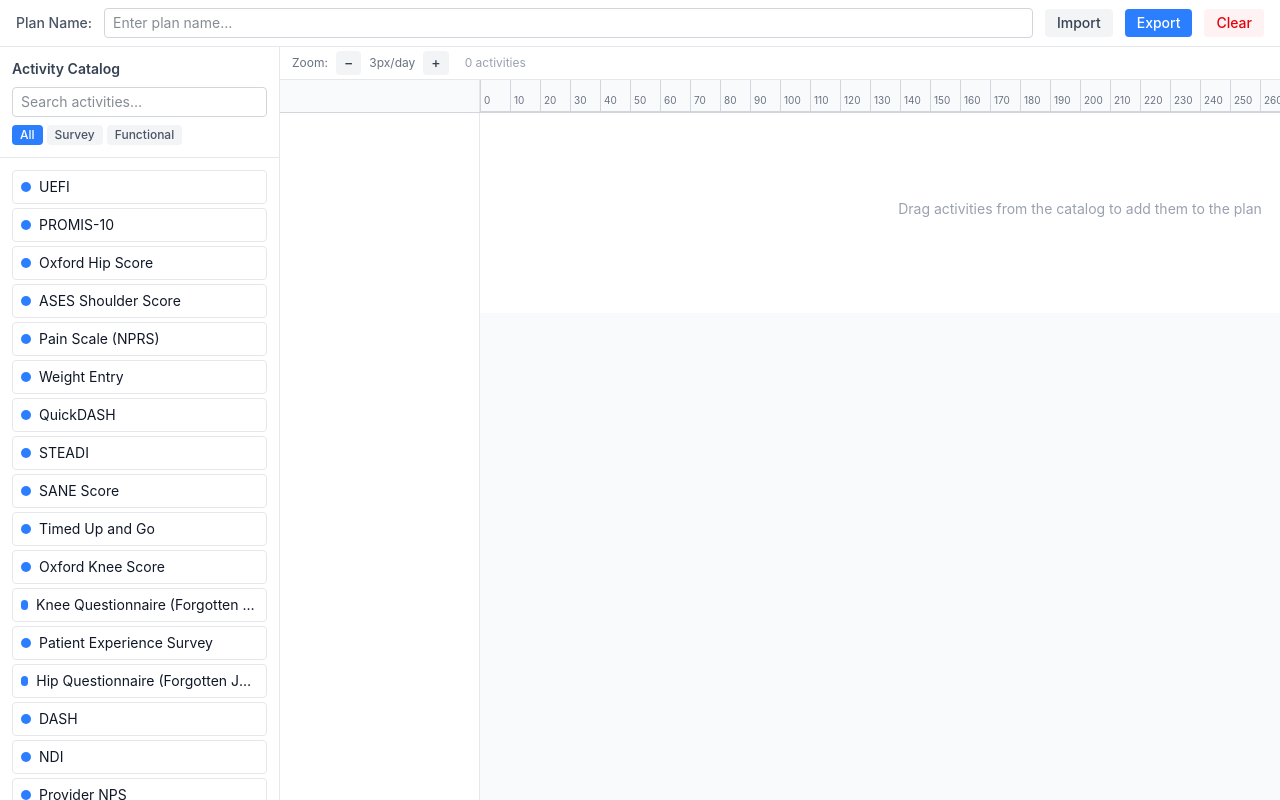
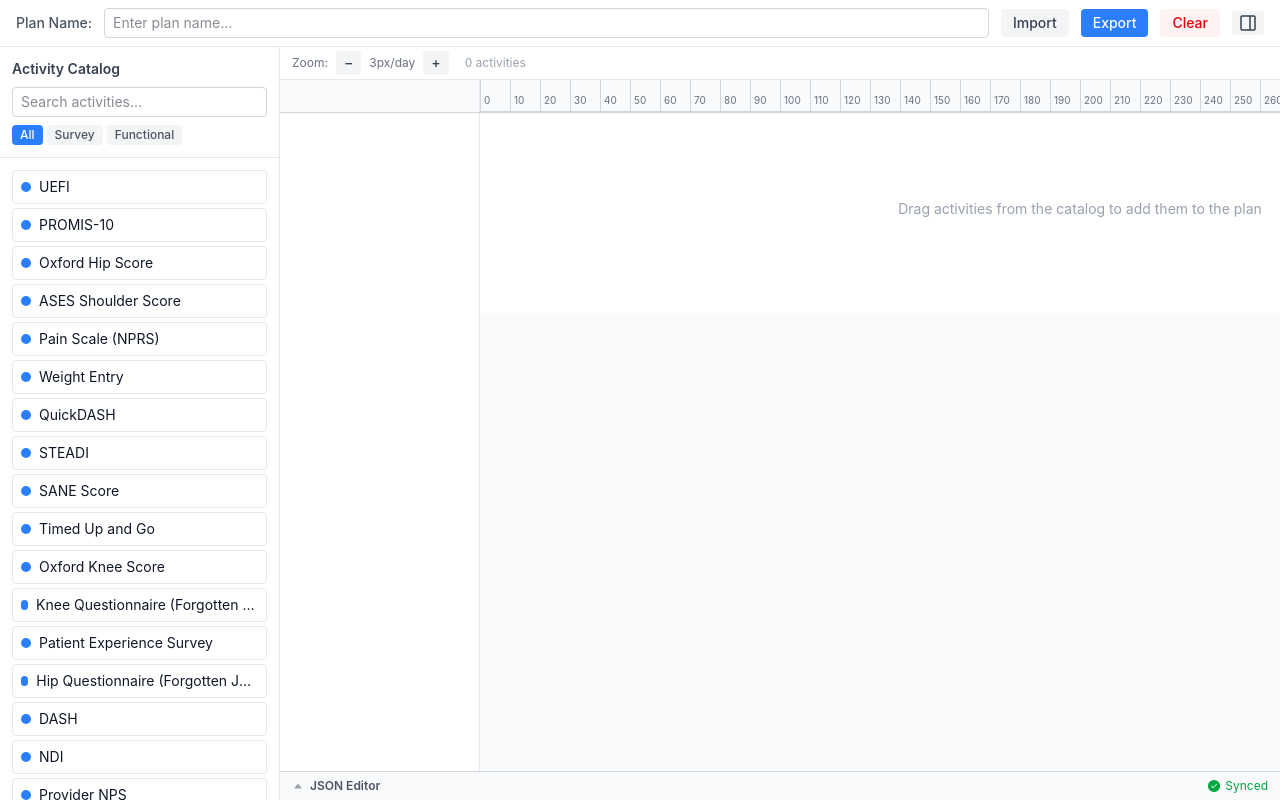
Before and after one commit to CompliantInnovation/redesigned-palm-tree, a Next.js app: page / in a window 1280 px wide. Built offline with nearby package versions, Linux system fonts and the light colour scheme.

Commit message:
JSON editor

```diff
--- /dev/null
+++ b/src/components/JsonEditor.tsx
@@ -0,0 +1,232 @@
+"use client";
+
+import { useState, useEffect, useRef, useCallback } from "react";
+import { Plan, PlanAction, ExportedPlan } from "@/lib/types";
+import { exportPlan, validateImportedPlan } from "@/lib/utils";
+
+type ValidationState = "valid" | "invalid-json" | "invalid-schema" | "synced";
+
+export type JsonEditorOrientation = "vertical" | "horizontal";
+
+interface JsonEditorProps {
+  plan: Plan;
+  dispatch: React.Dispatch<PlanAction>;
+  orientation: JsonEditorOrientation;
+  className?: string;
+}
+
+function serializePlan(plan: Plan): string {
+  return JSON.stringify(exportPlan(plan), null, 2);
+}
+
+function validate(text: string): { state: ValidationState; parsed?: ExportedPlan } {
+  let parsed: unknown;
+  try {
+    parsed = JSON.parse(text);
+  } catch {
+    return { state: "invalid-json" };
+  }
+  if (!validateImportedPlan(parsed)) {
+    return { state: "invalid-schema" };
+  }
+  return { state: "valid", parsed: parsed as ExportedPlan };
+}
+
+const DEFAULT_SIZE = 300;
+const MIN_SIZE = 80;
+const MAX_SIZE = 800;
+
+export function JsonEditor({ plan, dispatch, orientation, className = "" }: JsonEditorProps) {
+  const [collapsed, setCollapsed] = useState(true);
+  const [size, setSize] = useState(DEFAULT_SIZE);
+  const [text, setText] = useState(() => serializePlan(plan));
+  const [status, setStatus] = useState<ValidationState>("synced");
+  const isLocalEdit = useRef(false);
+  const resizeState = useRef<{ startPos: number; startSize: number } | null>(null);
+
+  const isHorizontal = orientation === "horizontal";
+
+  useEffect(() => {
+    if (isLocalEdit.current) {
+      isLocalEdit.current = false;
+      return;
+    }
+    const serialized = serializePlan(plan);
+    setText(serialized);
+    setStatus("synced");
+  }, [plan]);
+
+  const handleChange = useCallback(
+    (value: string) => {
+      setText(value);
+      const result = validate(value);
+      setStatus(result.state);
+      if (result.state === "valid" && result.parsed) {
+        isLocalEdit.current = true;
+        dispatch({ type: "IMPORT_PLAN", plan: result.parsed });
+        setStatus("synced");
+      }
+    },
+    [dispatch]
+  );
+
+  const onResizePointerDown = useCallback((e: React.PointerEvent) => {
+    e.preventDefault();
+    (e.target as HTMLElement).setPointerCapture(e.pointerId);
+    resizeState.current = {
+      startPos: isHorizontal ? e.clientX : e.clientY,
+      startSize: size,
+    };
+  }, [size, isHorizontal]);
+
+  const onResizePointerMove = useCallback((e: React.PointerEvent) => {
+    if (!resizeState.current) return;
+    const currentPos = isHorizontal ? e.clientX : e.clientY;
+    // Dragging left / up should increase size
+    const delta = resizeState.current.startPos - currentPos;
+    setSize(Math.min(MAX_SIZE, Math.max(MIN_SIZE, resizeState.current.startSize + delta)));
+  }, [isHorizontal]);
+
+  const onResizePointerUp = useCallback(() => {
+    resizeState.current = null;
+  }, []);
+
+  const textareaClasses = `h-full w-full resize-none border-0 bg-gray-950 p-3 font-mono text-xs leading-relaxed text-gray-100 focus:outline-none ${
+    status === "invalid-json" || status === "invalid-schema"
+      ? "ring-2 ring-inset ring-red-500/30"
+      : ""
+  }`;
+
+  if (isHorizontal) {
+    return (
+      <div className={`flex flex-row ${className}`}>
+        {/* Resize handle */}
+        {!collapsed && (
+          <div
+            className="flex w-1.5 cursor-col-resize items-center justify-center border-l border-gray-300 bg-gray-100 hover:bg-gray-200"
+            onPointerDown={onResizePointerDown}
+            onPointerMove={onResizePointerMove}
+            onPointerUp={onResizePointerUp}
+          >
+            <div className="h-8 w-0.5 rounded-full bg-gray-400" />
+          </div>
+        )}
+        <div className={`flex flex-col ${collapsed ? "" : ""}`} style={collapsed ? { width: 0 } : { width: size }}>
+          {!collapsed && (
+            <div className="flex items-center justify-between bg-gray-50 px-3 py-1.5 border-b border-gray-200">
+              <span className="text-xs font-semibold text-gray-600">JSON Editor</span>
+              <StatusBadge status={status} />
+            </div>
+          )}
+          {!collapsed && (
+            <div className="flex-1 overflow-hidden">
+              <textarea
+                value={text}
+                onChange={(e) => handleChange(e.target.value)}
+                spellCheck={false}
+                className={textareaClasses}
+              />
+            </div>
+          )}
+        </div>
+        {/* Collapse toggle — thin vertical tab on the edge */}
+        <button
+          onClick={() => setCollapsed((c) => !c)}
+          className="flex w-5 flex-shrink-0 items-center justify-center border-l border-gray-300 bg-gray-50 hover:bg-gray-100"
+          title={collapsed ? "Show JSON Editor" : "Hide JSON Editor"}
+        >
+          <svg
+            className={`h-3 w-3 text-gray-400 transition-transform ${collapsed ? "rotate-180" : ""}`}
+            viewBox="0 0 12 12"
+            fill="currentColor"
+          >
+            <path d="M7.5 6l-4 4V2z" />
+          </svg>
+        </button>
+      </div>
+    );
+  }
+
+  // Vertical (bottom panel) layout
+  return (
+    <div className={`flex flex-col bg-white ${className}`}>
+      {!collapsed && (
+        <div
+          className="flex h-1.5 cursor-row-resize items-center justify-center border-t border-gray-300 bg-gray-100 hover:bg-gray-200"
+          onPointerDown={onResizePointerDown}
+          onPointerMove={onResizePointerMove}
+          onPointerUp={onResizePointerUp}
+        >
+          <div className="h-0.5 w-8 rounded-full bg-gray-400" />
+        </div>
+      )}
+      <button
+        onClick={() => setCollapsed((c) => !c)}
+        className="flex w-full items-center justify-between border-t border-gray-300 bg-gray-50 px-3 py-1.5 hover:bg-gray-100"
+      >
+        <span className="flex items-center gap-1.5 text-xs font-semibold text-gray-600">
+          <svg
+            className={`h-3 w-3 text-gray-400 transition-transform ${collapsed ? "" : "rotate-180"}`}
+            viewBox="0 0 12 12"
+            fill="currentColor"
+          >
+            <path d="M6 3.5l4 5H2z" />
+          </svg>
+          JSON Editor
+        </span>
+        <StatusBadge status={status} />
+      </button>
+      {!collapsed && (
+        <div className="overflow-hidden" style={{ height: size }}>
+          <textarea
+            value={text}
+            onChange={(e) => handleChange(e.target.value)}
+            spellCheck={false}
+            className={textareaClasses}
+          />
+        </div>
+      )}
+    </div>
+  );
+}
+
+function StatusBadge({ status }: { status: ValidationState }) {
+  switch (status) {
+    case "synced":
+      return (
+        <span className="flex items-center gap-1 text-xs text-green-600">
+          <svg className="h-3.5 w-3.5" viewBox="0 0 16 16" fill="currentColor">
+            <path d="M8 1a7 7 0 110 14A7 7 0 018 1zm3.354 4.646a.5.5 0 00-.708 0L7 9.293 5.354 7.646a.5.5 0 10-.708.708l2 2a.5.5 0 00.708 0l4-4a.5.5 0 000-.708z" />
+          </svg>
+          Synced
+        </span>
+      );
+    case "valid":
+      return (
+        <span className="flex items-center gap-1 text-xs text-green-600">
+          <svg className="h-3.5 w-3.5" viewBox="0 0 16 16" fill="currentColor">
+            <path d="M8 1a7 7 0 110 14A7 7 0 018 1zm3.354 4.646a.5.5 0 00-.708 0L7 9.293 5.354 7.646a.5.5 0 10-.708.708l2 2a.5.5 0 00.708 0l4-4a.5.5 0 000-.708z" />
+          </svg>
+          Valid
+        </span>
+      );
+    case "invalid-json":
+      return (
+        <span className="flex items-center gap-1 text-xs text-red-500">
+          <svg className="h-3.5 w-3.5" viewBox="0 0 16 16" fill="currentColor">
+            <path d="M8 1a7 7 0 110 14A7 7 0 018 1zm-.5 3a.5.5 0 00-.5.5v4a.5.5 0 001 0v-4a.5.5 0 00-.5-.5zm0 7a.6.6 0 100-1.2.6.6 0 000 1.2z" />
+          </svg>
+          Invalid JSON
+        </span>
+      );
+    case "invalid-schema":
+      return (
+        <span className="flex items-center gap-1 text-xs text-amber-500">
+          <svg className="h-3.5 w-3.5" viewBox="0 0 16 16" fill="currentColor">
+            <path d="M8.982 1.566a1.13 1.13 0 00-1.964 0L.165 13.233c-.457.778.091 1.767.982 1.767h13.706c.891 0 1.44-.99.982-1.767L8.982 1.566zM8 5a.5.5 0 01.5.5v3a.5.5 0 01-1 0v-3A.5.5 0 018 5zm.5 7a.6.6 0 11-1.2 0 .6.6 0 011.2 0z" />
+          </svg>
+          Invalid schema
+        </span>
+      );
+  }
+}
--- a/src/components/PlanEditor.tsx
+++ b/src/components/PlanEditor.tsx
@@ -11,10 +11,12 @@ import {
 import { PlanHeader } from "./PlanHeader";
 import { ActivityCatalog } from "./ActivityCatalog";
 import { GanttChart } from "./GanttChart";
+import { JsonEditor, JsonEditorOrientation } from "./JsonEditor";
 
 export function PlanEditor() {
   const { plan, dispatch } = usePlanState();
   const [pixelsPerDay, setPixelsPerDay] = useState(DEFAULT_PIXELS_PER_DAY);
+  const [jsonOrientation, setJsonOrientation] = useState<JsonEditorOrientation>("vertical");
 
   const zoomIn = useCallback(() => {
     setPixelsPerDay((p) => Math.min(MAX_PIXELS_PER_DAY, p + 1));
@@ -24,20 +26,52 @@ export function PlanEditor() {
     setPixelsPerDay((p) => Math.max(MIN_PIXELS_PER_DAY, p - 1));
   }, []);
 
+  const toggleOrientation = useCallback(() => {
+    setJsonOrientation((o) => (o === "vertical" ? "horizontal" : "vertical"));
+  }, []);
+
+  const isHorizontal = jsonOrientation === "horizontal";
+
   return (
     <div className="flex h-full flex-col">
-      <PlanHeader plan={plan} dispatch={dispatch} />
+      <PlanHeader plan={plan} dispatch={dispatch}>
+        <button
+          onClick={toggleOrientation}
+          className="rounded bg-gray-100 px-2 py-1 text-sm font-medium text-gray-700 hover:bg-gray-200"
+          title={`JSON Editor: switch to ${isHorizontal ? "bottom" : "side"} panel`}
+        >
+          {isHorizontal ? (
+            <svg className="h-4 w-4" viewBox="0 0 16 16" fill="none" stroke="currentColor" strokeWidth="1.5">
+              <rect x="1" y="1" width="14" height="14" rx="1" />
+              <line x1="1" y1="10" x2="15" y2="10" />
+            </svg>
+          ) : (
+            <svg className="h-4 w-4" viewBox="0 0 16 16" fill="none" stroke="currentColor" strokeWidth="1.5">
+              <rect x="1" y="1" width="14" height="14" rx="1" />
+              <line x1="10" y1="1" x2="10" y2="15" />
+            </svg>
+          )}
+        </button>
+      </PlanHeader>
       <div className="flex flex-1 overflow-hidden">
         <div className="flex-shrink-0" style={{ width: SIDEBAR_WIDTH }}>
           <ActivityCatalog />
         </div>
-        <div className="flex-1 overflow-hidden">
-          <GanttChart
+        <div className={`flex flex-1 overflow-hidden ${isHorizontal ? "flex-row" : "flex-col"}`}>
+          <div className="flex-1 overflow-hidden">
+            <GanttChart
+              plan={plan}
+              dispatch={dispatch}
+              pixelsPerDay={pixelsPerDay}
+              onZoomIn={zoomIn}
+              onZoomOut={zoomOut}
+            />
+          </div>
+          <JsonEditor
             plan={plan}
             dispatch={dispatch}
-            pixelsPerDay={pixelsPerDay}
-            onZoomIn={zoomIn}
-            onZoomOut={zoomOut}
+            orientation={jsonOrientation}
+            className={isHorizontal ? "h-full flex-shrink-0" : "flex-shrink-0"}
           />
         </div>
       </div>
--- a/src/components/PlanHeader.tsx
+++ b/src/components/PlanHeader.tsx
@@ -7,9 +7,10 @@ import { exportPlan, downloadJson, validateImportedPlan } from "@/lib/utils";
 interface PlanHeaderProps {
   plan: Plan;
   dispatch: React.Dispatch<PlanAction>;
+  children?: React.ReactNode;
 }
 
-export function PlanHeader({ plan, dispatch }: PlanHeaderProps) {
+export function PlanHeader({ plan, dispatch, children }: PlanHeaderProps) {
   const fileInputRef = useRef<HTMLInputElement>(null);
 
   const handleExport = () => {
@@ -86,6 +87,7 @@ export function PlanHeader({ plan, dispatch }: PlanHeaderProps) {
       >
         Clear
       </button>
+      {children}
     </div>
   );
 }
```
